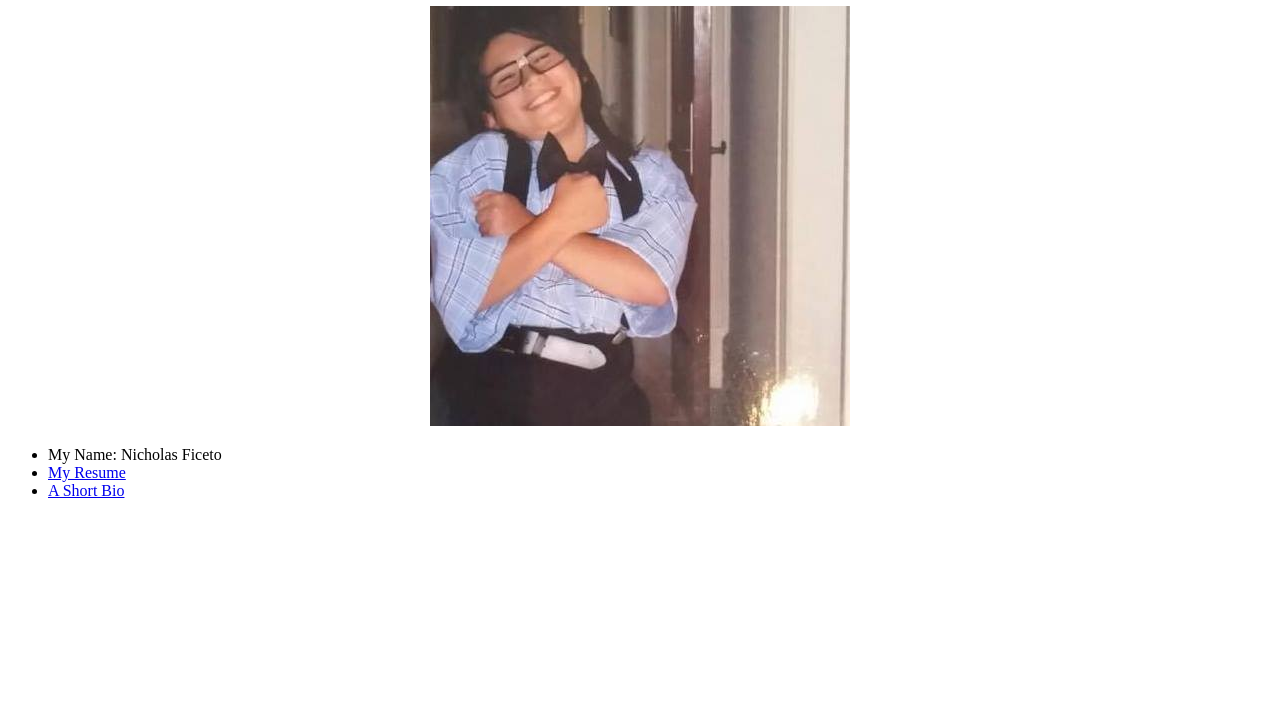
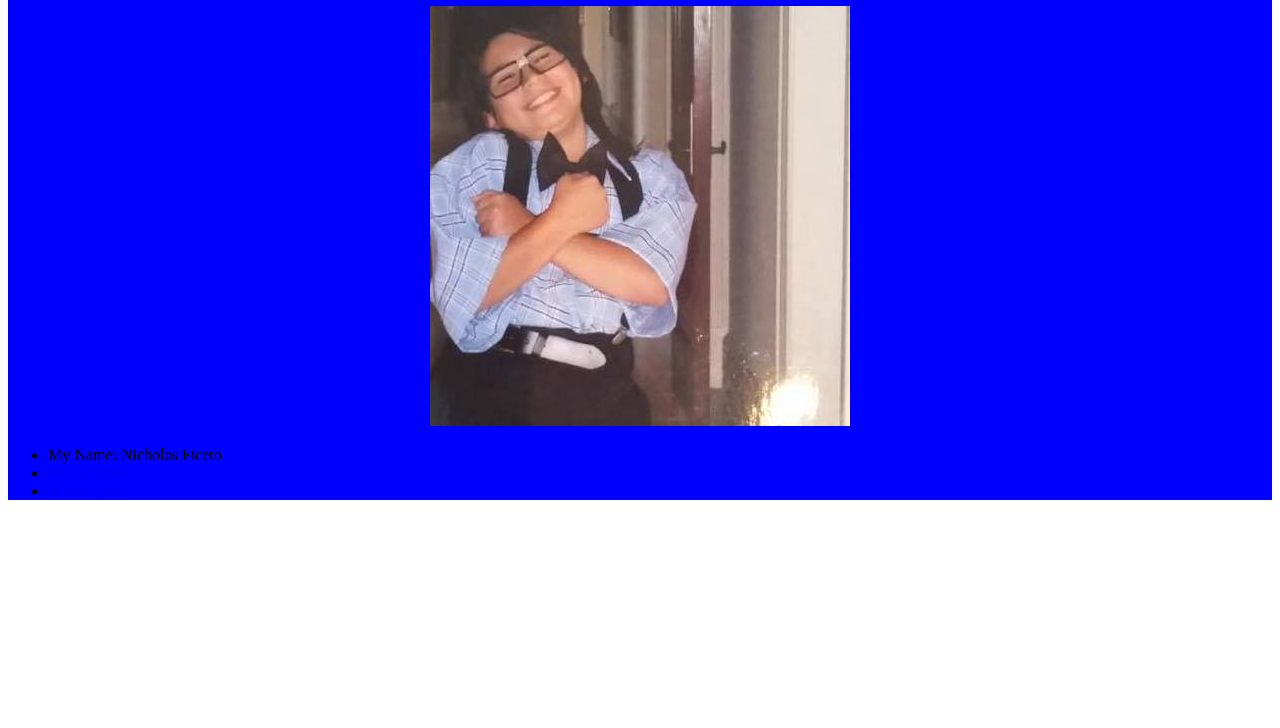
Before and after one commit to laohio/laohio.github.io, a plain HTML site: page index.html in a window 1280 px wide. Shown: the part 72-800 px from the top of the page. Drawn offline with Linux system fonts and the light colour scheme.

Commit message:
fixing errors

```diff
--- a/index.html
+++ b/index.html
@@ -5,7 +5,7 @@
 		<title>Nicholas Ficeto's Homepage</title>
 	</head>
 	<body>
-	<div id:"contents">
+	<div id="contents">
 	<h1> Welcome to my homepage! </h1>
 		<div class ="mypicture"> <img src="me.jpg" alt="Picture of me"/> </div>
 	<div class="myinfo">
```
Also changed, not shown: bio.html (+3 -1 lines), resume.html (+1 -1 lines).
